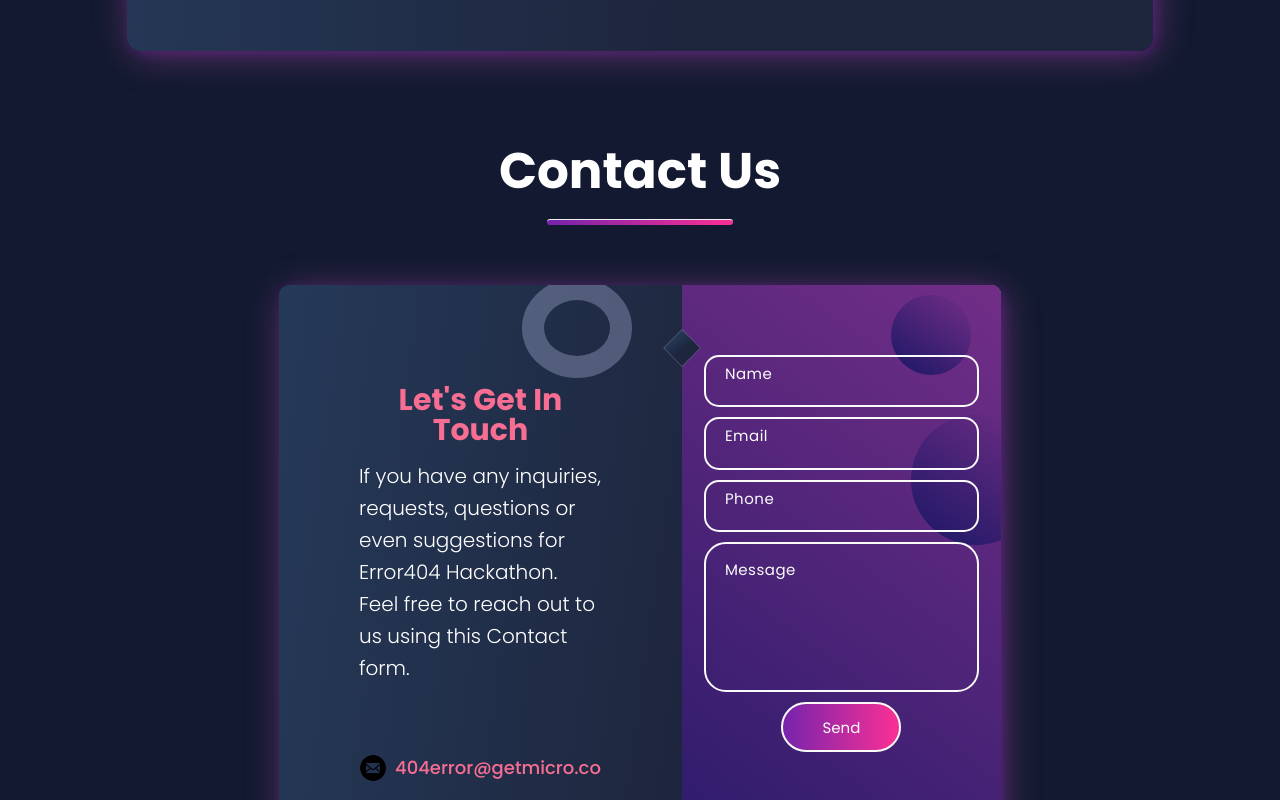
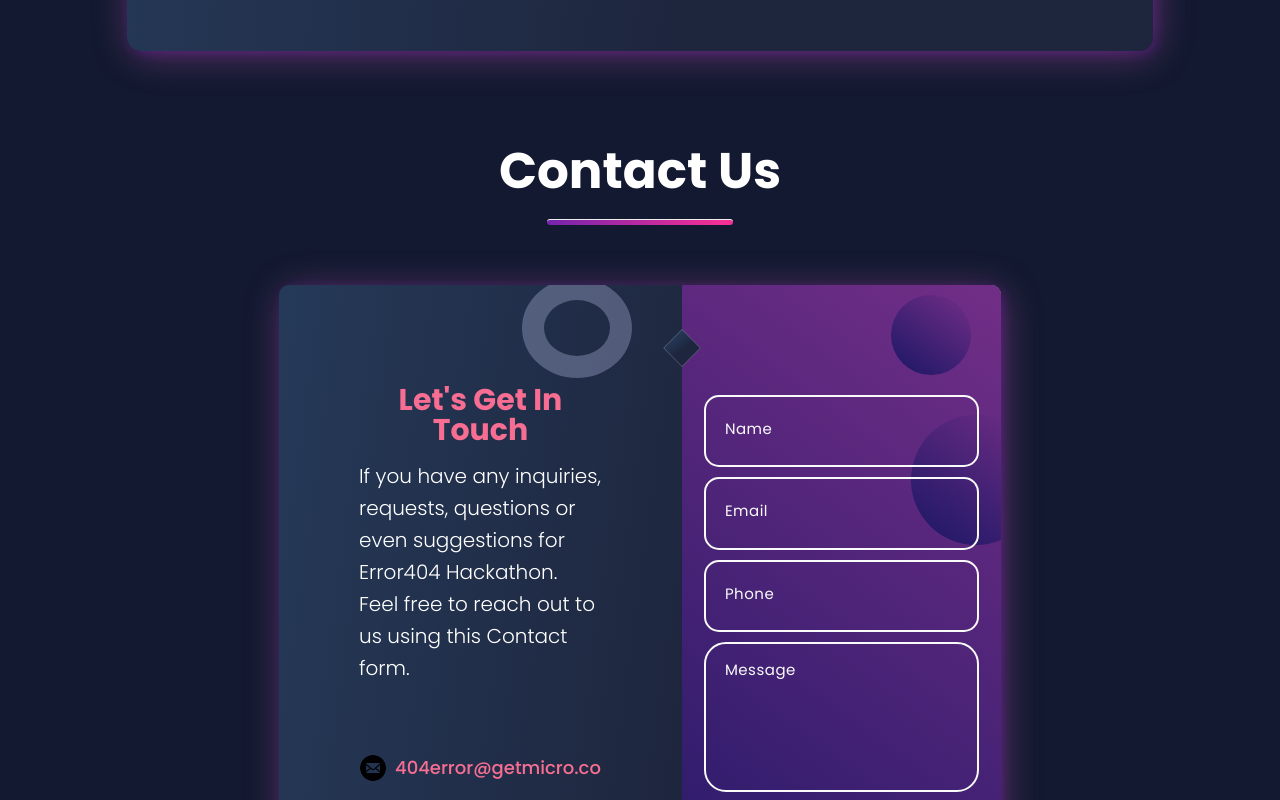
Before and after one commit to getmicro-co/micro-error404-hackathon-old, a React (Create React App) app: page / in a window 1280 px wide. Shown: the part 11200-12000 px from the top of the page. Built offline with nearby package versions, Linux system fonts and the light colour scheme.

Commit message:
new design

```diff
--- a/src/components/Contact/contact.css
+++ b/src/components/Contact/contact.css
@@ -61,7 +61,7 @@ textarea {
 }
 
 form {
-  padding:6rem 2.2rem;
+  padding:10rem 2.2rem 4rem;
   z-index: 1;
   overflow: hidden;
   position: relative;
@@ -81,11 +81,11 @@ form {
 }
 
 .input {
-  width: 100%;
+    width: 100%;
     outline: none;
     border: 2px solid #fafafa;
     background: none;
-    padding: 1rem 1.2rem;
+    padding: 2rem 1.2rem;
     color: #fff;
     font-weight: 500;
     font-size: 2rem;
@@ -95,7 +95,7 @@ form {
 }
 
 textarea.input {
-  padding: 0.8rem 1.2rem;
+  padding: 1.5rem 1.2rem;
   min-height: 150px;
   border-radius: 22px;
   resize: none;
@@ -104,7 +104,6 @@ textarea.input {
 
 .input-container ::placeholder {
   position: absolute;
-  top: 10%;
   left: 15px;
   /* transform: translateY(-50%); */
   padding: 0 0.4rem;
```
